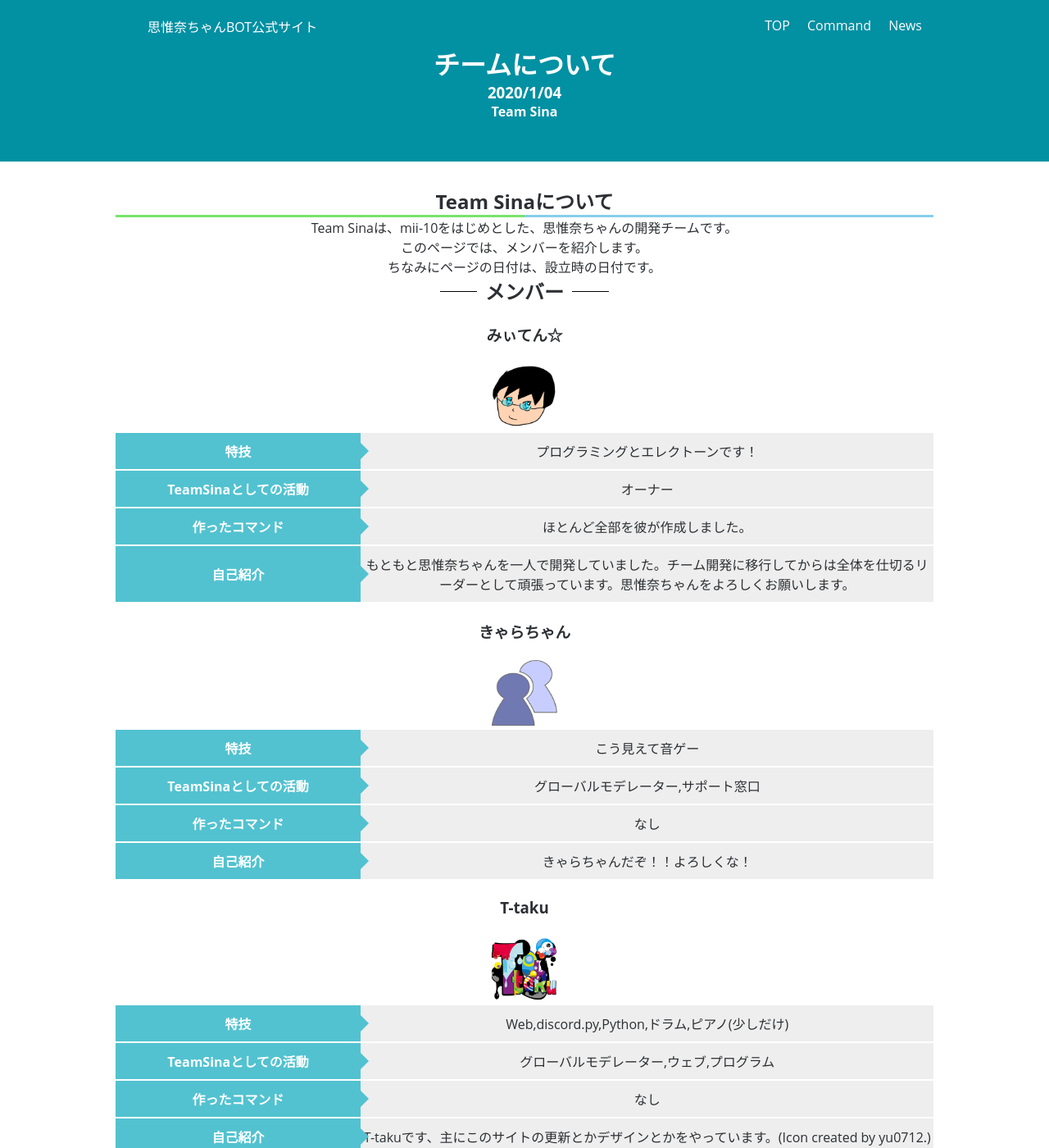
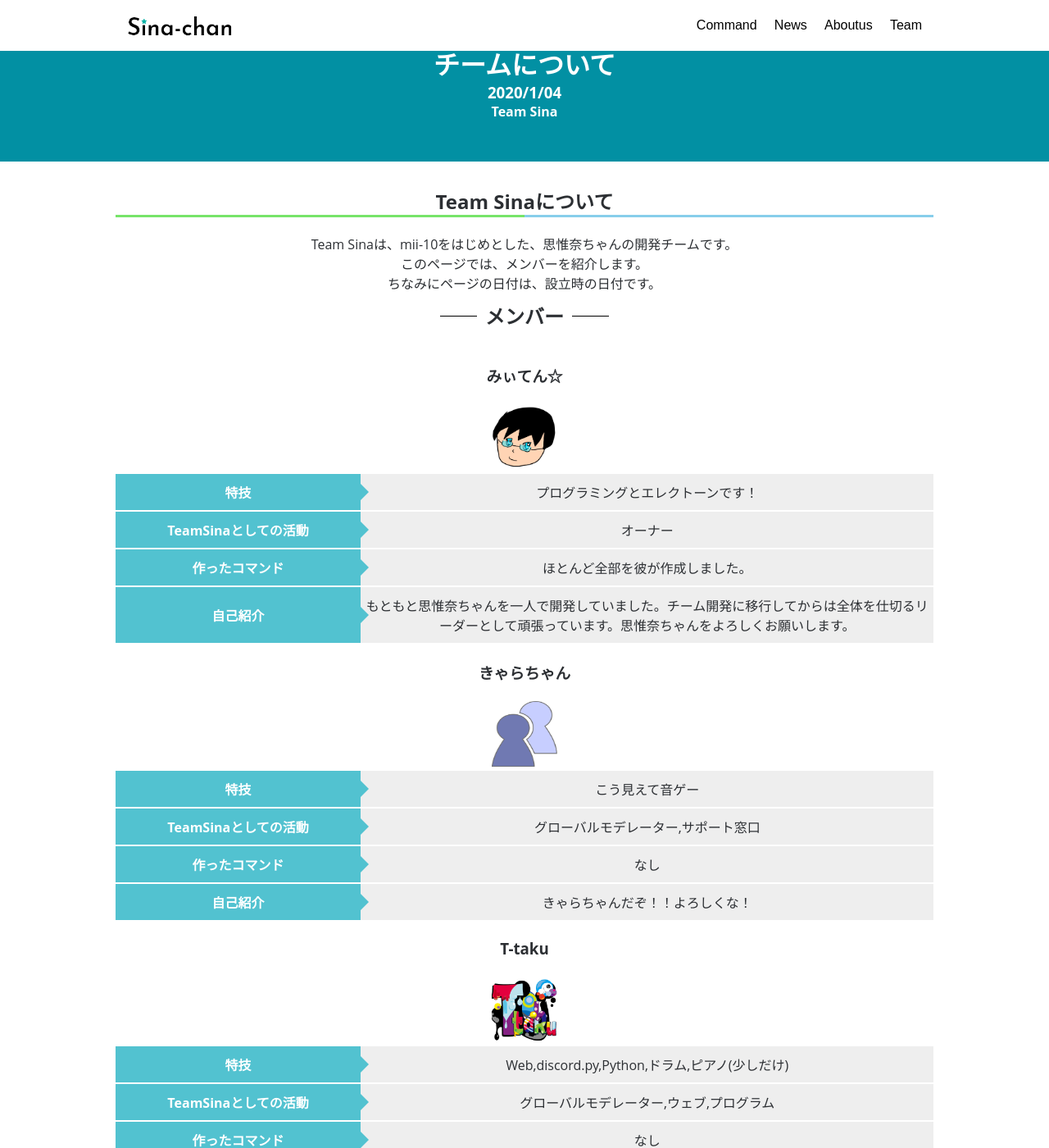
Before and after one commit to SinaKitagami/sinakitagami.github.io, a Jekyll site: the page built from aboutus.md, in a window 1280 px wide and 1400 px high. Shown: the whole window at 82% size. Built offline with Jekyll 4.4.1, drawn with Linux system fonts in a browser that asks for light colours.

Commit message:
ヘッダーとトップページのデザイン変更、margin調整

```diff
--- a/_includes/header.html
+++ b/_includes/header.html
@@ -2,13 +2,16 @@
     <div class="header">
         <div class="container">
             <div class="header-left">
-                <a href="{{ site.url }}" class="header-logo">思惟奈ちゃんBOT公式サイト</a>
+                <a href="{{ site.url }}" class="header-logo">
+                <img src="{{site.url}}/img/sinalogo.png" alt="思惟奈ちゃんBOT公式サイト" width="130" height="30">
+                </a>
                 <a href="#" id="slidemenu-btn"><div class="header-navbtn"></div></a>
             </div>
             <div class="header-right">
-                <a href="{{ site.url }}" id="Top">TOP</a>
                 <a href="{{ site.url }}/command" id="Command">Command</a>
                 <a href="{{ site.url }}/news" id="News">News</a>
+                <a href="{{ site.url }}/aboutus" id="Aboutus">Aboutus</a>
+                <a href="{{ site.url }}/team" id="Team">Team</a>
             </div>
             <div class="clear"></div>
         </div>
--- a/_layouts/default.html
+++ b/_layouts/default.html
@@ -2,6 +2,7 @@
 <html lang="{{ site.lang | default: "en-US" }}">
   <head>
     <link href="https://use.fontawesome.com/releases/v5.6.1/css/all.css" rel="stylesheet">
+    <link href="https://fonts.googleapis.com/css?family=Josefin+Sans|Quicksand&display=swap" rel="stylesheet">
     <meta name="viewport" content="width=device-width, initial-scale=1">
     <meta charset="utf-8">
     <title>{{ page.title }} - {{ site.title }}</title>
--- /dev/null
+++ b/_sass/main.css
@@ -0,0 +1,6 @@
+body {
+  background: #ffffff;
+  color: #000000;
+  font-family: -apple-system, BlinkMacSystemFont, "Segoe UI", Helvetica, Arial, sans-serif, "Apple Color Emoji", "Segoe UI Emoji", "Segoe UI Symbol";
+}
+/*# sourceMappingURL=main.css.map */
--- a/assets/css/main.scss
+++ b/assets/css/main.scss
@@ -30,12 +30,9 @@
       z-index: 30;
       width: 30px;
       height: 30px;
-      background-image: url(../../img/menu.png);
+      background-image: url(../../img/menu2.png);
       background-size: 30px 30px;
       margin:16px;
-    }
-    .header-navbtn:hover,.header-navbtn:active{
-      background-color: #00bcd4;
     }
     @media screen and (min-width:768px){
       .header-navbtn{
@@ -48,10 +45,19 @@
       .header-right a {
         display: inline;
         line-height: 62px;
-        color: snow;
+        color: black;
         margin-left: 7px;
-        font-size: 16px;
         padding: 16px 5px;
+        font-family: 'Quicksand', sans-serif;
+      }
+      .btn-big {
+        font-size:30px;
+      }
+      .top-image {
+        height: 100vh;
+      }
+      .header-right a:hover {
+        border-bottom: 5px solid #25c3d8;
       }
     }
       @media screen and (max-width:767px){
@@ -61,21 +67,27 @@
           padding: 0;
           float: right;
           display: none;
-          background-color: #00627a;
+          background-color: #ffffff;
         }
         .header-right a {
           width: 220px;
           line-height: 62px;
-          color: snow;
+          color: black;
           margin-left: 7px;
           padding: 10px 30px;
+          font-family: 'Quicksand', sans-serif;
+        }
+        .btn-big {
+          font-size:10px;
+        }
+        .top-image {
+          height: 40vh;
         }
       }
     .header-right a:hover {
-        background-color: #006c7d;
+        background-color: #ccf8ff;
         transition: background-color 0.5s;
       }
-
     .container {
         max-width: 980px;
         padding: 0 30px;
@@ -86,7 +98,7 @@
         height: 62px;
         width: 100%;
         /*box-shadow: 0 0 10px;*/
-        background-color: #0290a3;
+        background-color: #ffffff;
         position: fixed;
         top: 0;
         z-index: 9999;
@@ -95,7 +107,7 @@
     .header-left {
         height: 56px;
         margin-top: 20px;
-        margin-left: 30px;
+        margin-left: 0px;
         margin-right: 3px;
         float: left;
     }
@@ -103,10 +115,15 @@
     .header-right {
         //float: right;
         display: none;
+
+    }
+    .header-right a{
+      font-size:16px;
+      font-weight: normal;
     }
 
     .header-logo {
-        color: white;
+        padding:0px 0px 0px 5px;
     }
 
     .clear {
@@ -115,7 +132,7 @@
 
 
     .header-right a:hover {
-        background-color: #006c7d;
+        background-color: #ccf8ff;
         transition: background-color 0.5s;
     }
 
@@ -139,6 +156,7 @@
         border: solid 2px #67c5ff;
         border-radius: 3px;
         transition: .4s;
+        margin:20px;
       }
 
       .btn-blue:hover {
@@ -156,10 +174,38 @@
     width: 250px;
     height: 250px;
   }
+.thumbnail {
+  position: relative;
+}
+.thumbnail a{
+  position: absolute;
+  top: 70%;
+  left: 55%;
+  -ms-transform: translate(-50%,-50%);
+  -webkit-transform: translate(-50%,-50%);
+  transform: translate(-50%,-50%);
+}
 
+.btn-big {
+  display: inline-block;
+  padding: 1em 1em;
+  text-decoration: none;
+  background-color: #005e5e;
+  color: #ffffff;
+  border: solid 3px #ffffff;
+  border-radius: 50px;
+  transition: .4s;
+  margin:20px;
+}
+
+.btn-big:hover {
+  background: #67c5ff;
+  color: white;
+}
   .main-title{
     border-bottom: solid 3px skyblue;
     position: relative;
+    margin-bottom:20px;
   }
 
   .main-title:after {
@@ -185,12 +231,12 @@
   }
 
 .top-image {
-    background-image: url("https://cdn.discordapp.com/attachments/662989964111249408/671309866404675603/latest.png");
+    background-image: url("https://media.discordapp.net/attachments/662989964111249408/684571485720936541/2.png");
     background-position: center center;
     background-repeat: no-repeat;
     background-size: cover;
-    height: 60vh;
-    margin-top: 62px;
+    margin-top: 30px;
+    margin-bottom:10px;
   }
 
   footer{
@@ -212,6 +258,8 @@
     position: relative;
     display: inline-block;
     padding: 0 55px;
+    margin-top:10px;
+    margin-bottom:20px;
   }
 
   .top-black:before, .top-black:after {
--- /dev/null
+++ b/index.markdown
@@ -0,0 +1,6 @@
+---
+# Feel free to add content and custom Front Matter to this file.
+# To modify the layout, see https://jekyllrb.com/docs/themes/#overriding-theme-defaults
+
+layout: home
+---
```
Also changed, not shown: Gemfile (added, +29 -0 lines), _posts/2020-02-07-welcome-to-jekyll.markdown (added, +29 -0 lines), about.markdown (added, +18 -0 lines), index.md (+8 -6 lines), Gemfile.lock (added), img/menu2.png (added), img/sinalogo.png (added), img/topimage.png, 1 other file.
